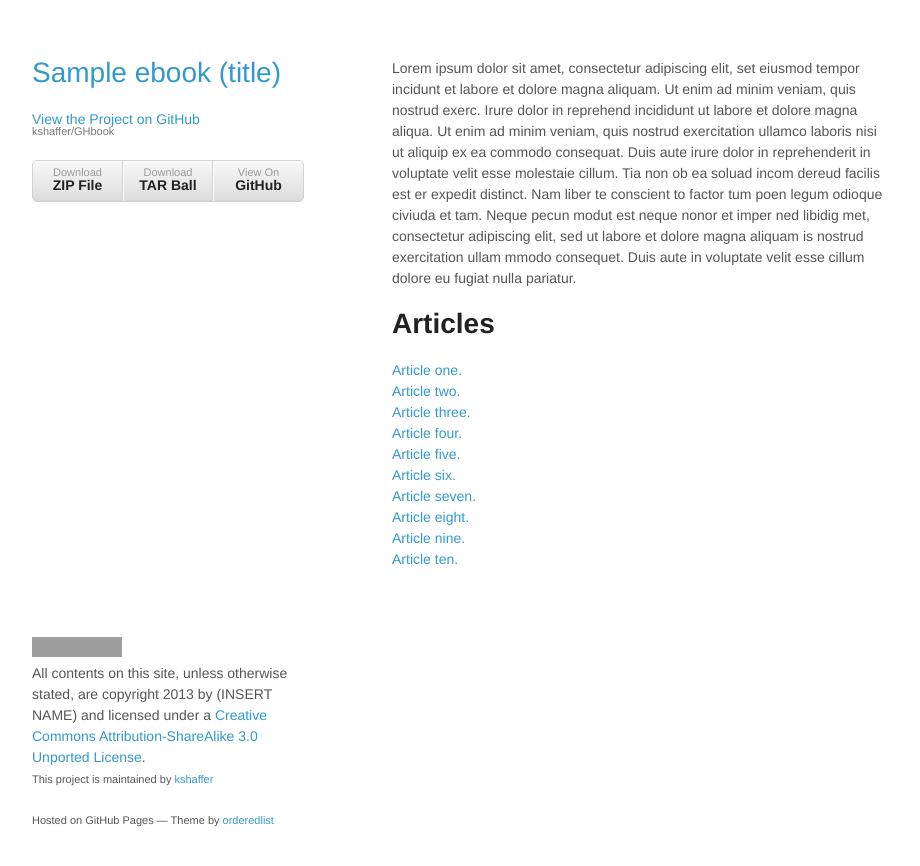
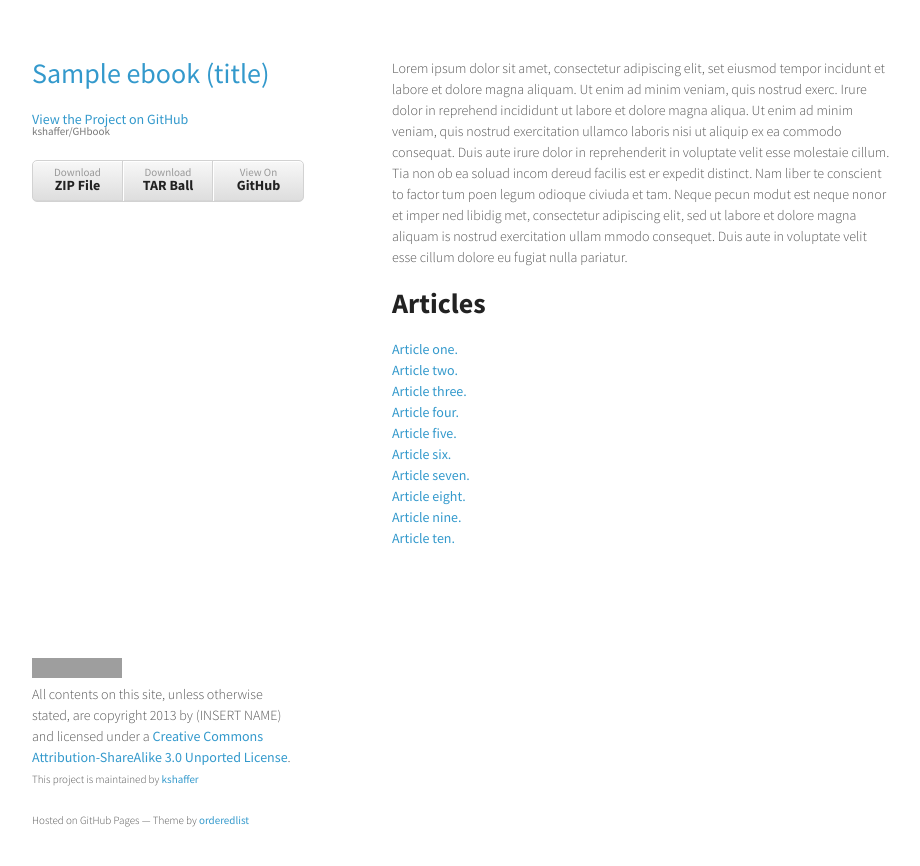
Before and after one commit to kshaffer/GHbook, a Jekyll site: the page built from index.md, in a window 1280 px wide. Shown: the top 866 px of the page, without its empty margins (178-1098 px from the left). Built offline with Jekyll 4.4.1, drawn with Linux system fonts in a browser that asks for light colours; Markdown is read by kramdown in place of the engine named in the settings; grey boxes are pictures that could not be loaded.

Commit message:
Added Source Sans Pro

```diff
--- a/stylesheets/styles.css
+++ b/stylesheets/styles.css
@@ -1,8 +1,9 @@
 @import url(https://fonts.googleapis.com/css?family=Lato:300italic,700italic,300,700);
+@import url(http://fonts.googleapis.com/css?family=Source+Sans+Pro:300,400,600,700,300italic,400italic,600italic,700italic);
 
 body {
   padding:50px;
-  font:14px/1.5 "Helvetica Neue", Helvetica, Arial, Lato, sans-serif;
+  font:14px/1.5 "Source Sans Pro", "Helvetica Neue", Helvetica, Arial, Lato, sans-serif;
   color:#555;
   font-weight:300;
 }
```
